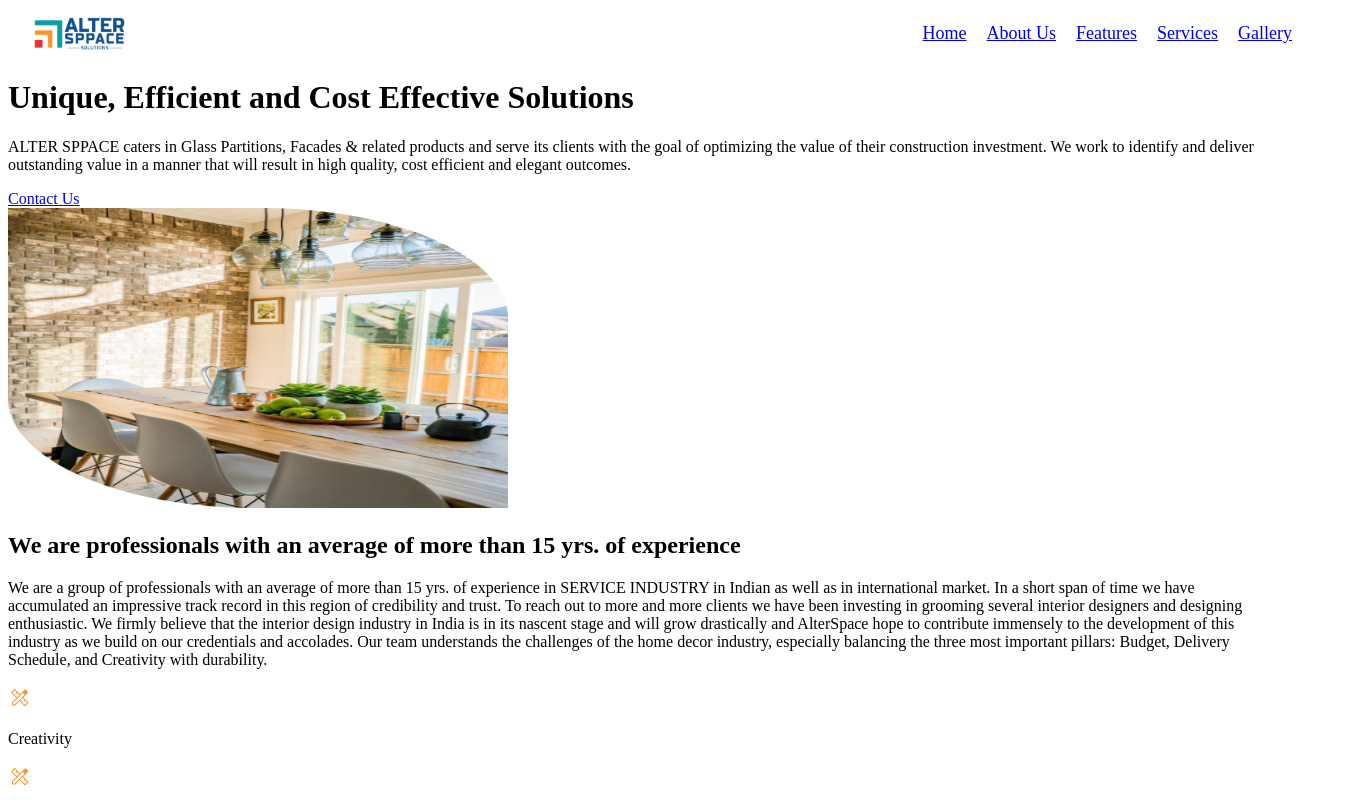
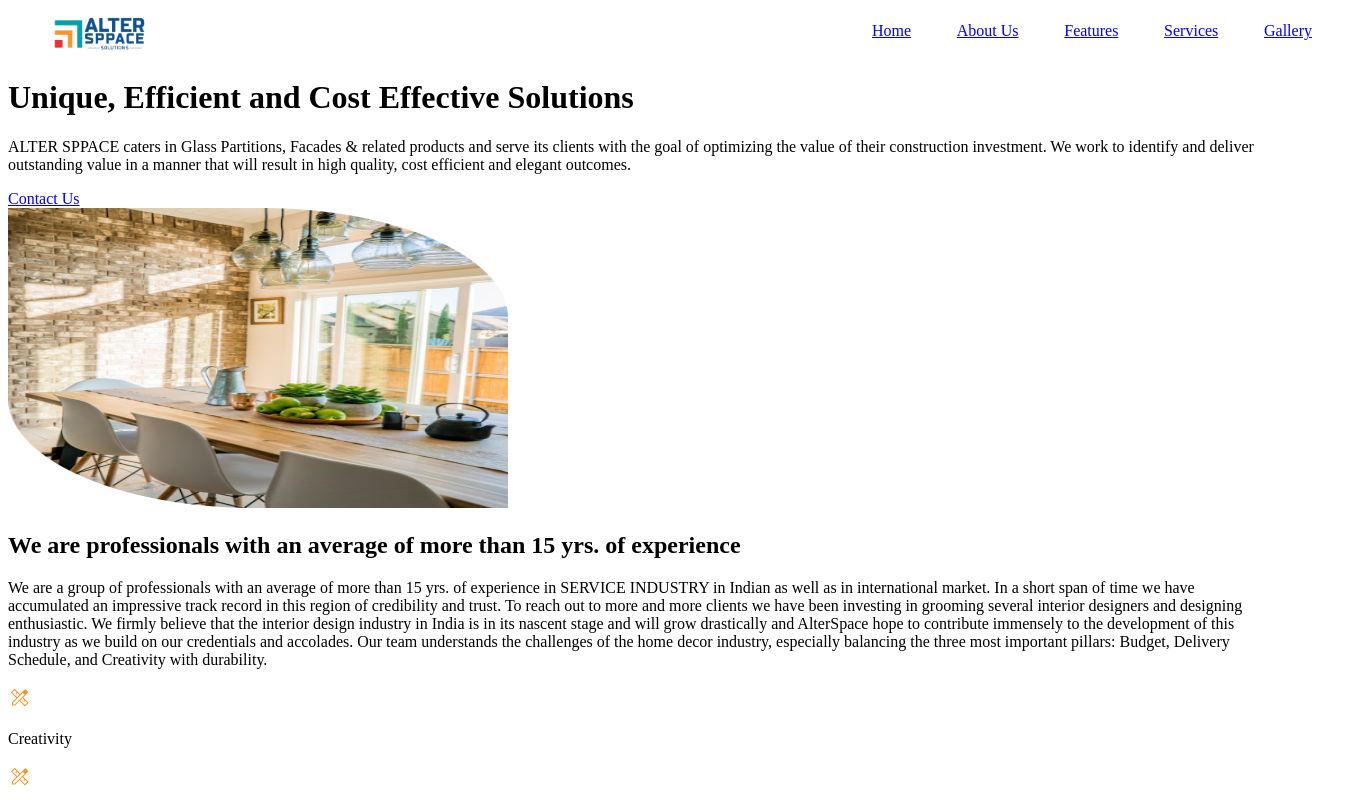
Before and after one commit to Arindam2002/Alter_Sppace, a Next.js app: page / in a window 1280 px wide. Shown: the top 800 px of the page, 1352 px wide, since content can reach past the window. Built offline with nearby package versions, Linux system fonts and the light colour scheme.

Commit message:
refactor changes

```diff
--- a/src/components/Navbar/Navbar.jsx
+++ b/src/components/Navbar/Navbar.jsx
@@ -19,21 +19,11 @@ const Navbar = () => {
       <img src={logo.src} alt="Logo" className="navbar-logo" />
 
       <div className={`navbar-items ${isOpen ? 'open' : ''}`}>
-        <Link href="/" passHref>
-          Home
-        </Link>
-        <Link href="/about" passHref>
-          About Us
-        </Link>
-        <Link href="/features" passHref>
-          Features
-        </Link>
-        <Link href="/services" passHref>
-          Services
-        </Link>
-        <Link href="/gallery" passHref>
-          Gallery
-        </Link>
+        <Link href="/">Home</Link>
+        <Link href="/about">About Us</Link>
+        <Link href="/features">Features</Link>
+        <Link href="/services">Services</Link>
+        <Link href="/gallery">Gallery</Link>
       </div>
 
       <div className="hamburger" onClick={toggleMenu}>
--- a/src/components/Navbar/Navbar.scss
+++ b/src/components/Navbar/Navbar.scss
@@ -4,7 +4,7 @@
   justify-content: space-between;
   width: 100%;
   gap: 30px;
-  padding: 0 20px;
+  padding: 0 40px;
   z-index: 999;
 
   .navbar-logo {
@@ -13,11 +13,21 @@
 
   .navbar-items {
     display: flex;
-    gap: 20px;
+    width: 440px;
+    justify-content: space-between;
     font-family: 'Jost';
-    font-size: 18px;
+    font-size: 16px;
     font-weight: 400;
     line-height: 32px;
+
+    a {
+      border-bottom: 3px solid transparent;
+      transition: all 0.3s;
+
+      &:hover {
+        border-bottom: 3px solid #f8952d;
+      }
+    }
 
     @media (max-width: 700px) {
       position: absolute;
```
Also changed, not shown: src/app/globals.scss (+21 -9 lines).
